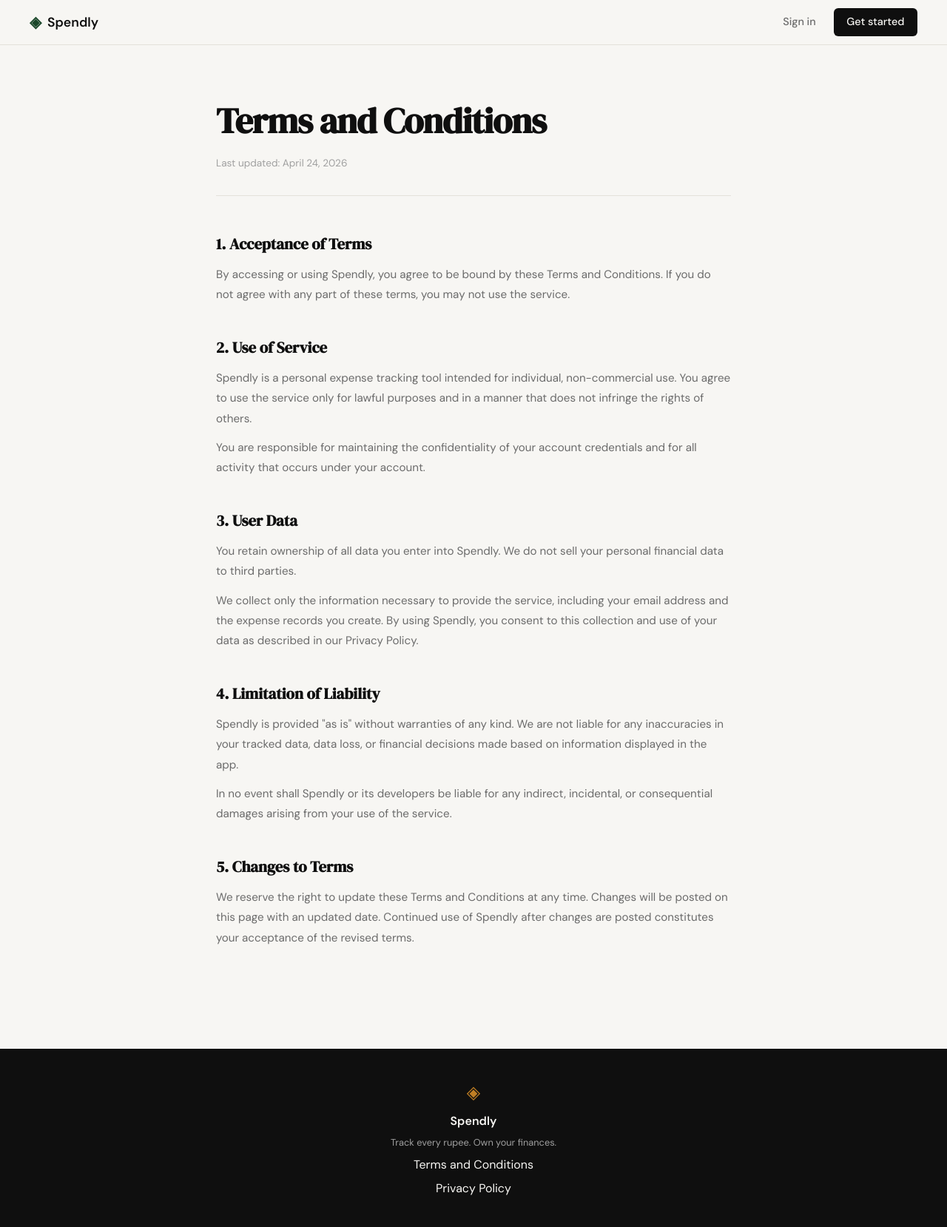
After one commit to tajamulnur/spendly, a Flask app: page /terms in a window 1280 px wide. The commit adds this page. Shown: the whole page at 74% size. Run offline with Flask 3, Linux system fonts and the light colour scheme.

Commit message:
landing: add terms and conditions page and route

```diff
--- a/app.py
+++ b/app.py
@@ -51,5 +51,10 @@ def delete_expense(id):
     return "Delete expense — coming in Step 9"
 
 
+@app.route("/terms")
+def terms():
+    return render_template("terms.html")
+
+
 if __name__ == "__main__":
     app.run(debug=True, port=5001)
--- a/static/css/style.css
+++ b/static/css/style.css
@@ -508,6 +508,52 @@ a { color: inherit; text-decoration: none; }
 }
 
 /* ------------------------------------------------------------------ */
+/* Terms / Privacy pages                                               */
+/* ------------------------------------------------------------------ */
+
+.terms-page {
+    padding: 4rem 2rem 6rem;
+    max-width: 760px;
+    margin: 0 auto;
+}
+
+.terms-title {
+    font-family: var(--font-display);
+    font-size: clamp(2rem, 4vw, 3rem);
+    color: var(--ink);
+    letter-spacing: -0.02em;
+    margin-bottom: 0.5rem;
+}
+
+.terms-updated {
+    font-size: 0.85rem;
+    color: var(--ink-faint);
+    margin-bottom: 3rem;
+    padding-bottom: 2rem;
+    border-bottom: 1px solid var(--border);
+}
+
+.terms-section {
+    margin-bottom: 2.5rem;
+}
+
+.terms-section h2 {
+    font-family: var(--font-display);
+    font-size: 1.3rem;
+    color: var(--ink);
+    margin-bottom: 0.75rem;
+}
+
+.terms-section p {
+    font-size: 0.95rem;
+    color: var(--ink-muted);
+    line-height: 1.8;
+    margin-bottom: 0.75rem;
+}
+
+.terms-section p:last-child { margin-bottom: 0; }
+
+/* ------------------------------------------------------------------ */
 /* Responsive                                                          */
 /* ------------------------------------------------------------------ */
 
--- a/templates/base.html
+++ b/templates/base.html
@@ -34,7 +34,7 @@
             <span class="brand-icon">◈</span>
             <span class="footer-name">Spendly</span>
             <p class="footer-copy">Track every rupee. Own your finances.</p>
-            <a href="#">Terms and Conditions</a>
+            <a href="/terms">Terms and Conditions</a>
             <a href="#">Privacy Policy</a>
         </div>
     </footer>
--- /dev/null
+++ b/templates/terms.html
@@ -0,0 +1,40 @@
+{% extends "base.html" %}
+
+{% block title %}Terms and Conditions — Spendly{% endblock %}
+
+{% block content %}
+
+<section class="terms-page">
+    <h1 class="terms-title">Terms and Conditions</h1>
+    <p class="terms-updated">Last updated: April 24, 2026</p>
+
+    <div class="terms-section">
+        <h2>1. Acceptance of Terms</h2>
+        <p>By accessing or using Spendly, you agree to be bound by these Terms and Conditions. If you do not agree with any part of these terms, you may not use the service.</p>
+    </div>
+
+    <div class="terms-section">
+        <h2>2. Use of Service</h2>
+        <p>Spendly is a personal expense tracking tool intended for individual, non-commercial use. You agree to use the service only for lawful purposes and in a manner that does not infringe the rights of others.</p>
+        <p>You are responsible for maintaining the confidentiality of your account credentials and for all activity that occurs under your account.</p>
+    </div>
+
+    <div class="terms-section">
+        <h2>3. User Data</h2>
+        <p>You retain ownership of all data you enter into Spendly. We do not sell your personal financial data to third parties.</p>
+        <p>We collect only the information necessary to provide the service, including your email address and the expense records you create. By using Spendly, you consent to this collection and use of your data as described in our Privacy Policy.</p>
+    </div>
+
+    <div class="terms-section">
+        <h2>4. Limitation of Liability</h2>
+        <p>Spendly is provided "as is" without warranties of any kind. We are not liable for any inaccuracies in your tracked data, data loss, or financial decisions made based on information displayed in the app.</p>
+        <p>In no event shall Spendly or its developers be liable for any indirect, incidental, or consequential damages arising from your use of the service.</p>
+    </div>
+
+    <div class="terms-section">
+        <h2>5. Changes to Terms</h2>
+        <p>We reserve the right to update these Terms and Conditions at any time. Changes will be posted on this page with an updated date. Continued use of Spendly after changes are posted constitutes your acceptance of the revised terms.</p>
+    </div>
+</section>
+
+{% endblock %}
```
